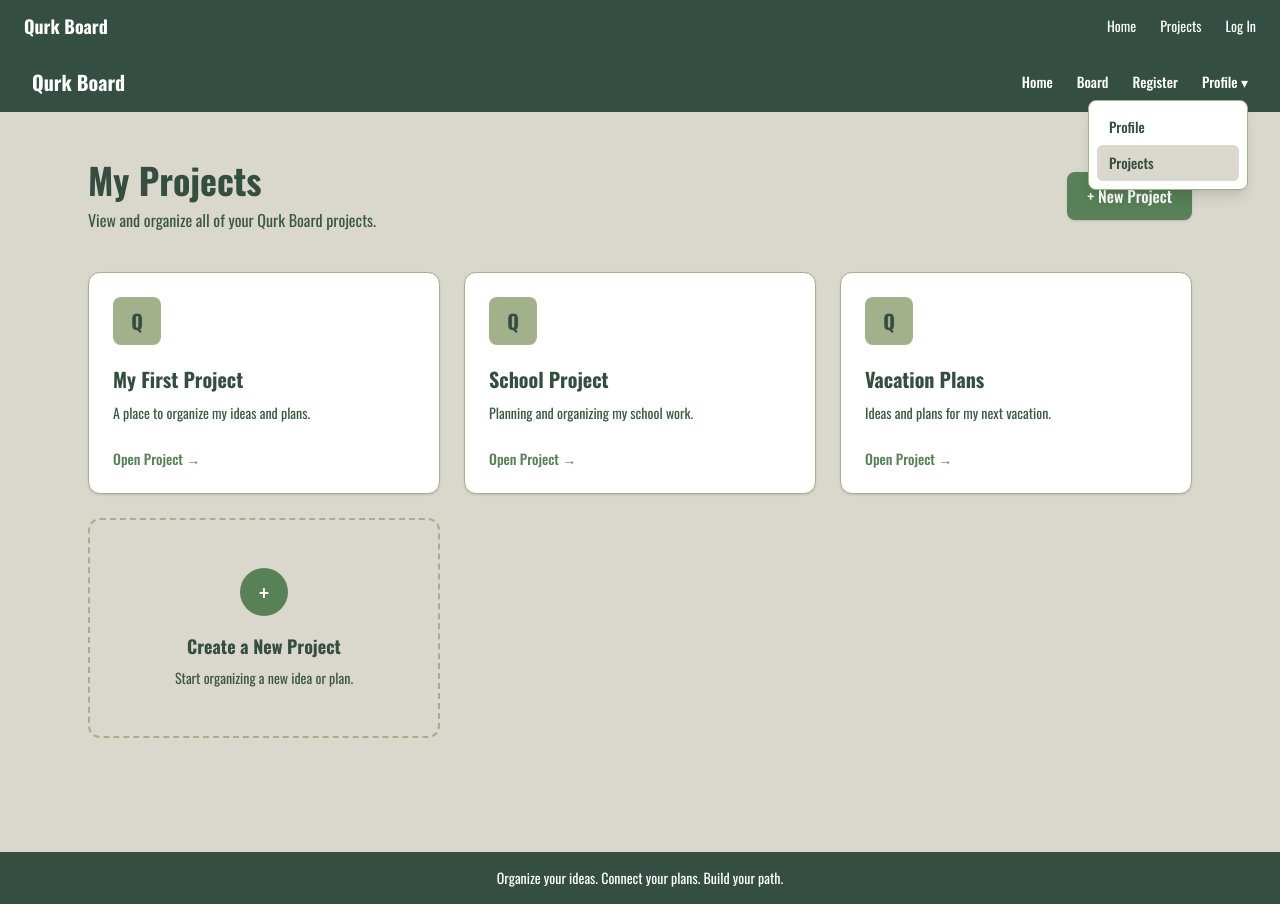
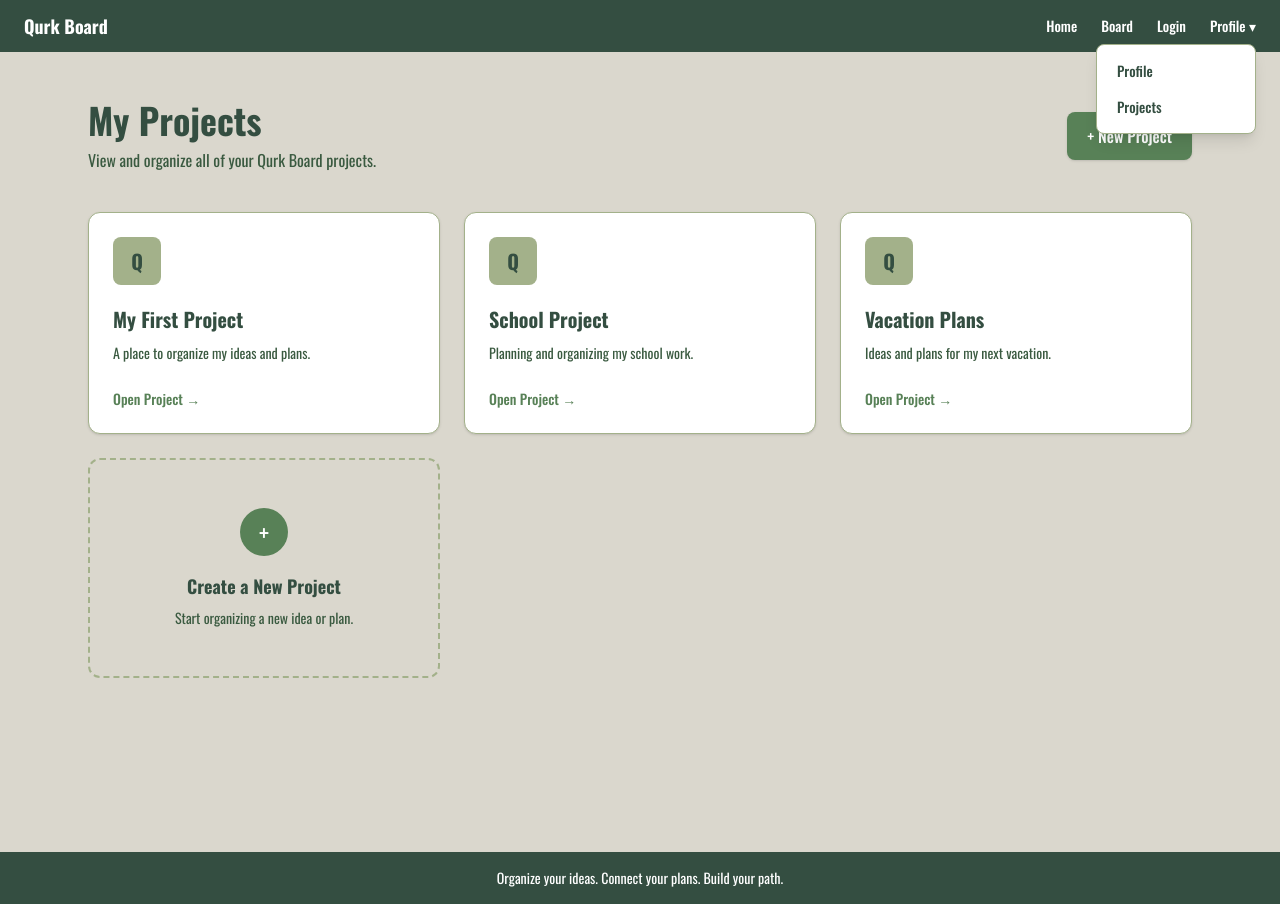
Before and after one commit to ThomasVanDoof/qurk_board, a Next.js app: page /projects in a window 1280 px wide. Both pictures are taken after a click on the heading "Profile ▾". Built offline with nearby package versions, Linux system fonts and the light colour scheme.

Commit message:
Remove duplicate navigation and add login page

```diff
--- a/app/page.tsx
+++ b/app/page.tsx
@@ -1,53 +1,8 @@
 import Image from "next/image";
-
 export default function Home() {
   return (
     <main className="min-h-screen bg-[#DAD7CD] text-[#344E41]">
-      {/* Navigation Bar */}
-      <nav className="flex items-center justify-between bg-[#344E41] px-8 py-4 text-white">
-        {/* Logo */}
-        <a href="/" className="text-xl font-bold">
-          Qurk Board
-        </a>
 
-        {/* Navigation Links */}
-        <div className="flex items-center gap-6 text-sm font-medium">
-          <a href="/" className="transition hover:text-[#A3B18A]">
-            Home
-          </a>
-
-          <a href="/board" className="transition hover:text-[#A3B18A]">
-            Board
-          </a>
-
-          <a href="/register" className="transition hover:text-[#A3B18A]">
-            Register
-          </a>
-
-          {/* Profile Dropdown */}
-          <details className="relative">
-            <summary className="cursor-pointer list-none transition hover:text-[#A3B18A]">
-              Profile ▾
-            </summary>
-
-            <div className="absolute right-0 z-10 mt-2 w-40 rounded-lg border border-[#A3B18A] bg-white p-2 text-[#344E41] shadow-lg">
-              <a
-                href="/profile"
-                className="block rounded-md px-3 py-2 transition hover:bg-[#DAD7CD]"
-              >
-                Profile
-              </a>
-
-              <a
-                href="/projects"
-                className="block rounded-md px-3 py-2 transition hover:bg-[#DAD7CD]"
-              >
-                Projects
-              </a>
-            </div>
-          </details>
-        </div>
-      </nav>
 
       {/* Hero Section */}
       <section className="flex min-h-[calc(100vh-73px)] flex-col items-center justify-center px-6 py-16 text-center">
@@ -73,17 +28,17 @@ export default function Home() {
               href="/board"
               className="rounded-lg bg-[#588157] px-6 py-3 font-medium text-white shadow-sm transition hover:bg-[#3A5A40]"
             >
-              Templates
+              Start a Board
             </a>{" "}
-            or the{" "}
+
             <a
               href="/register"
               className="rounded-lg border border-[#A3B18A] bg-white px-6 py-3 font-medium text-[#344E41] shadow-sm transition hover:bg-[#A3B18A]"
             >
-              Learning
+              Create an Account
             </a>{" "}
-            center.
-          </p>
+
+          </div>
         </div>
 
         {/* Feature Cards */}
@@ -125,7 +80,7 @@ export default function Home() {
             </p>
           </div>
         </div>
-      </main>
-    </div>
+      </section>
+    </main>
   );
 }
--- a/app/projects/page.tsx
+++ b/app/projects/page.tsx
@@ -19,51 +19,7 @@ const projects = [
 export default function Projects() {
   return (
     <main className="min-h-screen bg-[#DAD7CD] text-[#344E41]">
-      {/* Navigation Bar */}
-      <nav className="flex items-center justify-between bg-[#344E41] px-8 py-4 text-white">
-        {/* Logo */}
-        <a href="/" className="text-xl font-bold">
-          Qurk Board
-        </a>
 
-        {/* Navigation Links */}
-        <div className="flex items-center gap-6 text-sm font-medium">
-          <a href="/" className="transition hover:text-[#A3B18A]">
-            Home
-          </a>
-
-          <a href="/board" className="transition hover:text-[#A3B18A]">
-            Board
-          </a>
-
-          <a href="/register" className="transition hover:text-[#A3B18A]">
-            Register
-          </a>
-
-          {/* Profile Dropdown */}
-          <details className="relative">
-            <summary className="cursor-pointer list-none transition hover:text-[#A3B18A]">
-              Profile ▾
-            </summary>
-
-            <div className="absolute right-0 z-10 mt-2 w-40 rounded-lg border border-[#A3B18A] bg-white p-2 text-[#344E41] shadow-lg">
-              <a
-                href="/profile"
-                className="block rounded-md px-3 py-2 transition hover:bg-[#DAD7CD]"
-              >
-                Profile
-              </a>
-
-              <a
-                href="/projects"
-                className="block rounded-md bg-[#DAD7CD] px-3 py-2 font-medium"
-              >
-                Projects
-              </a>
-            </div>
-          </details>
-        </div>
-      </nav>
 
       {/* Projects Section */}
       <section className="mx-auto max-w-6xl px-6 py-12">
--- a/components/Header.tsx
+++ b/components/Header.tsx
@@ -1,12 +1,16 @@
 import NavLinks from "./NavLinks";
+import Link from "next/link";
 
 export default function Header() {
   return (
     <header className="bg-[#344E41] text-white">
       <div className="mx-auto flex max-w-7xl items-center justify-between px-6 py-3">
-        <h1 className="text-lg font-bold">
-          Qurk Board
-        </h1>
+      <Link
+        href="/"
+        className="text-lg font-bold transition hover:text-[#A3B18A]"
+  >
+        Qurk Board
+      </Link>
 
         <NavLinks />
       </div>
--- a/components/NavLinks.tsx
+++ b/components/NavLinks.tsx
@@ -2,7 +2,7 @@ import Link from "next/link";
 
 export default function NavLinks() {
   return (
-    <nav className="flex items-center gap-6 text-sm">
+    <nav className="flex items-center gap-6 text-sm font-medium">
       <Link
         href="/"
         className="transition hover:text-[#A3B18A]"
@@ -11,18 +11,40 @@ export default function NavLinks() {
       </Link>
 
       <Link
-        href="/projects"
+        href="/board"
         className="transition hover:text-[#A3B18A]"
       >
-        Projects
+        Board
       </Link>
 
       <Link
         href="/login"
         className="transition hover:text-[#A3B18A]"
       >
-        Log In
+        Login
       </Link>
+
+      <details className="relative">
+        <summary className="cursor-pointer list-none transition hover:text-[#A3B18A]">
+          Profile ▾
+        </summary>
+
+        <div className="absolute right-0 z-10 mt-2 w-40 rounded-lg border border-[#A3B18A] bg-white p-2 text-[#344E41] shadow-lg">
+          <Link
+            href="/profile"
+            className="block rounded-md px-3 py-2 transition hover:bg-[#DAD7CD]"
+          >
+            Profile
+          </Link>
+
+          <Link
+            href="/projects"
+            className="block rounded-md px-3 py-2 transition hover:bg-[#DAD7CD]"
+          >
+            Projects
+          </Link>
+        </div>
+      </details>
     </nav>
   );
 }
```
